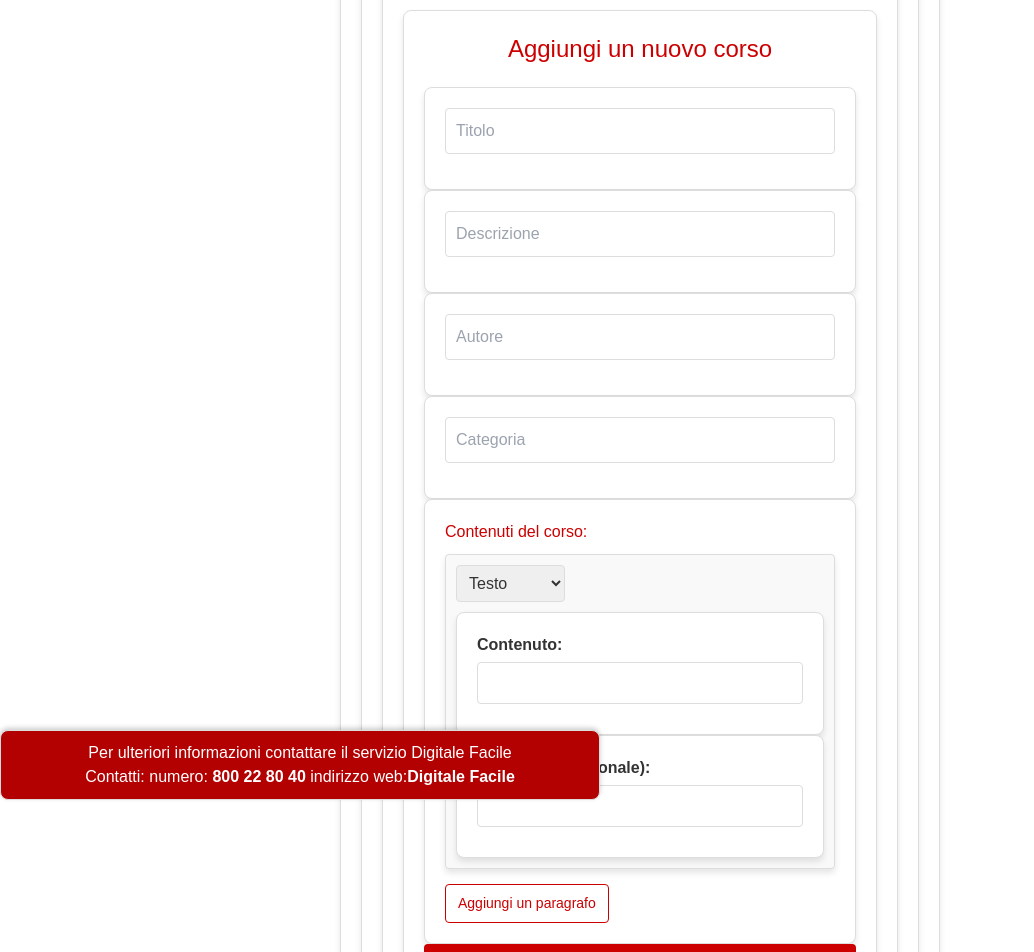
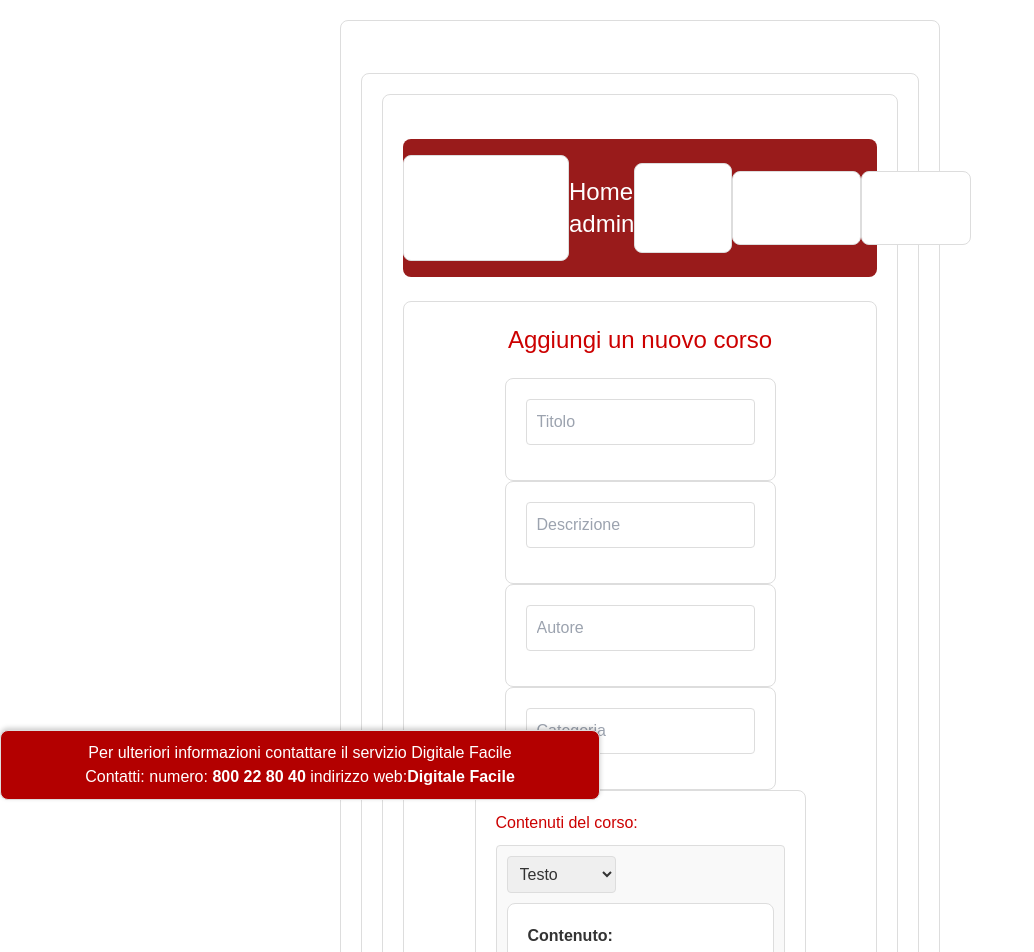
Before and after one commit to RoccoIntini/ingegneria_del_software, a Next.js app in the folder smarttn/: page /admin/add-course in a window 1280 px wide. Shown: the top 952 px of the page, without its empty margins (0-1034 px from the left). Built offline with nearby package versions, Linux system fonts and the light colour scheme; no server answers.

Commit message:
modifica  add-course.css

```diff
--- a/smarttn/app/add-course.css
+++ b/smarttn/app/add-course.css
@@ -3,19 +3,15 @@ body {
   background-color: #ffffff;
   color: #333;
   margin: 0;
-  padding: 0;
-  display: flex;
-  justify-content: center;
-  align-items: center;
-  height: 100vh;
+  padding: 20px;
 }
 
 div {
   max-width: 600px;
+  margin: 0 auto;
   padding: 20px;
   border: 1px solid #ddd;
   border-radius: 8px;
-  box-shadow: 0 4px 6px rgba(0, 0, 0, 0.1);
   background-color: #fff;
 }
 
@@ -38,23 +34,16 @@ form {
   border: 1px solid #ddd;
   border-radius: 4px;
   font-size: 16px;
-  transition: border-color 0.3s;
-}
-
-.input-field:focus {
-  border-color: #cc0000;
-  outline: none;
 }
 
 .submit-button {
   background-color: #cc0000;
   color: white;
-  padding: 10px 15px;
+  padding: 10px;
   font-size: 16px;
   border: none;
   border-radius: 4px;
   cursor: pointer;
-  transition: background-color 0.3s;
 }
 
 .submit-button:hover {
@@ -98,12 +87,11 @@ h3 {
 button[type="button"] {
   background-color: #ffffff;
   color: #cc0000;
-  padding: 8px 12px;
+  padding: 8px;
   font-size: 14px;
   border: 1px solid #cc0000;
   border-radius: 4px;
   cursor: pointer;
-  transition: background-color 0.3s, color 0.3s;
 }
 
 button[type="button"]:hover {
```
